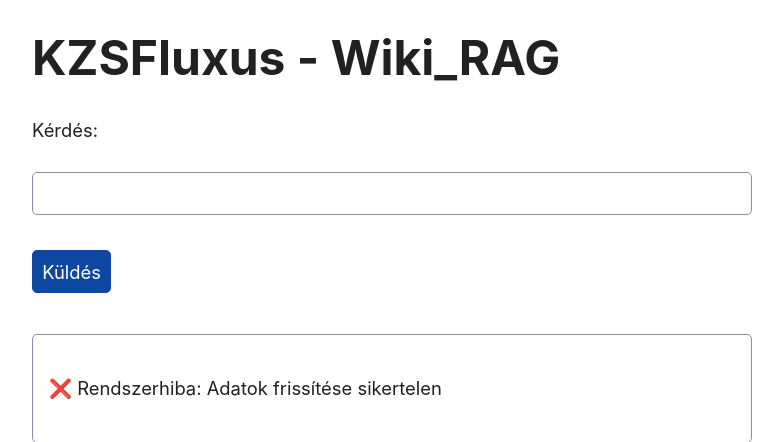
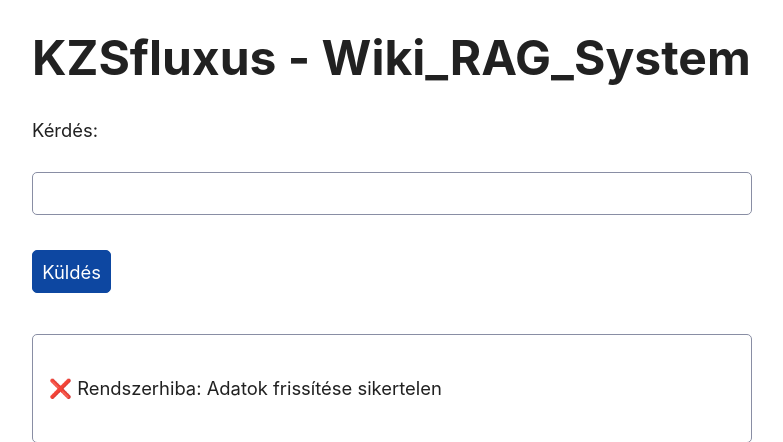
Before and after one commit to kzsfluxus/Wiki_RAG, a Flask app: page / in a window 1280 px wide. Shown: the top 442 px of the page, without its empty margins (248-1031 px from the left). Run offline with Flask 3, Linux system fonts and the light colour scheme.

Commit message:
index.html

```diff
--- a/templates/index.html
+++ b/templates/index.html
@@ -2,11 +2,11 @@
 <html lang="hu">
 <head>
     <meta charset="UTF-8">
-    <title>Wiki_RAG</title>
+    <title>Wiki_RAG_System</title>
     <link rel="stylesheet" href="../static/simple.min.css" >
 </head>
 <body>
-    <h1>KZSFluxus - Wiki_RAG</h1>
+    <h1>KZSfluxus - Wiki_RAG_System</h1>
     <form method="post">
         <label for="question">Kérdés:</label><br>
         <input type="text" id="question" name="question" value="{{ question }}" size="80"><br><br>
```
